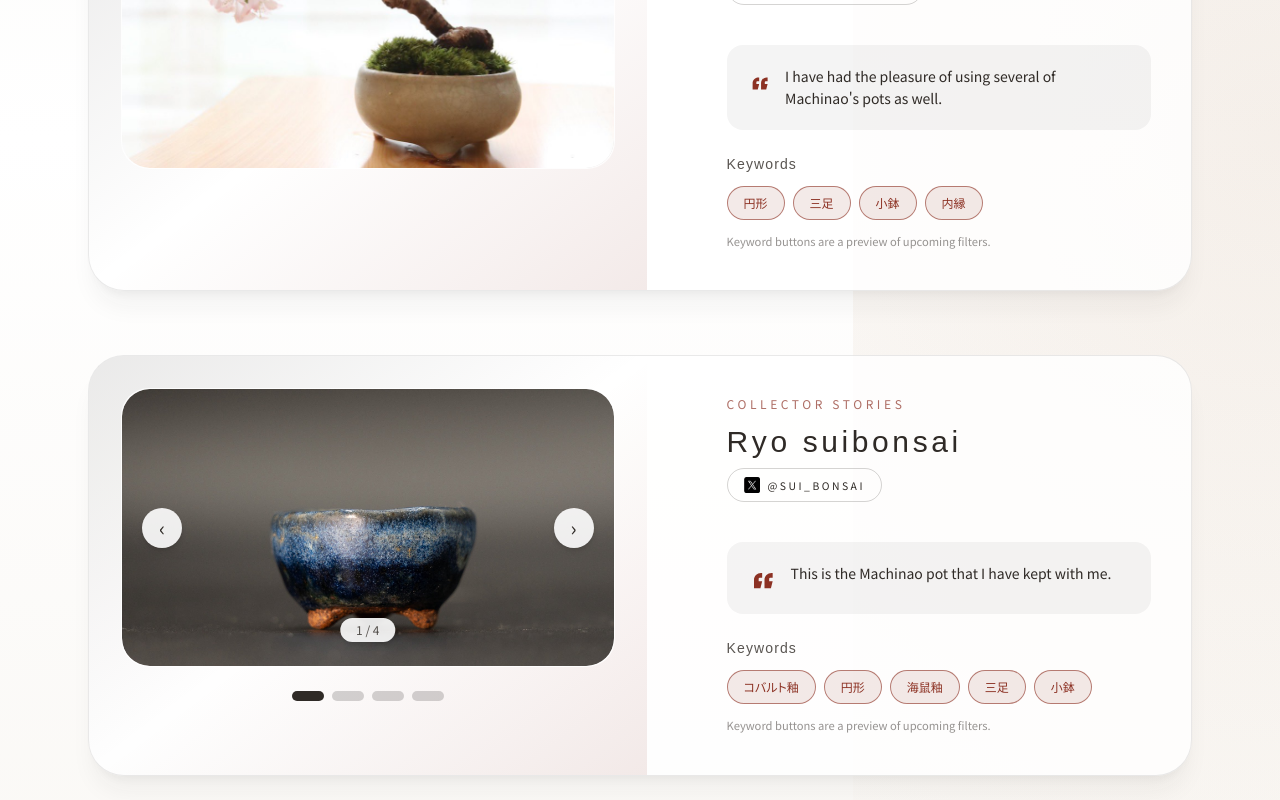
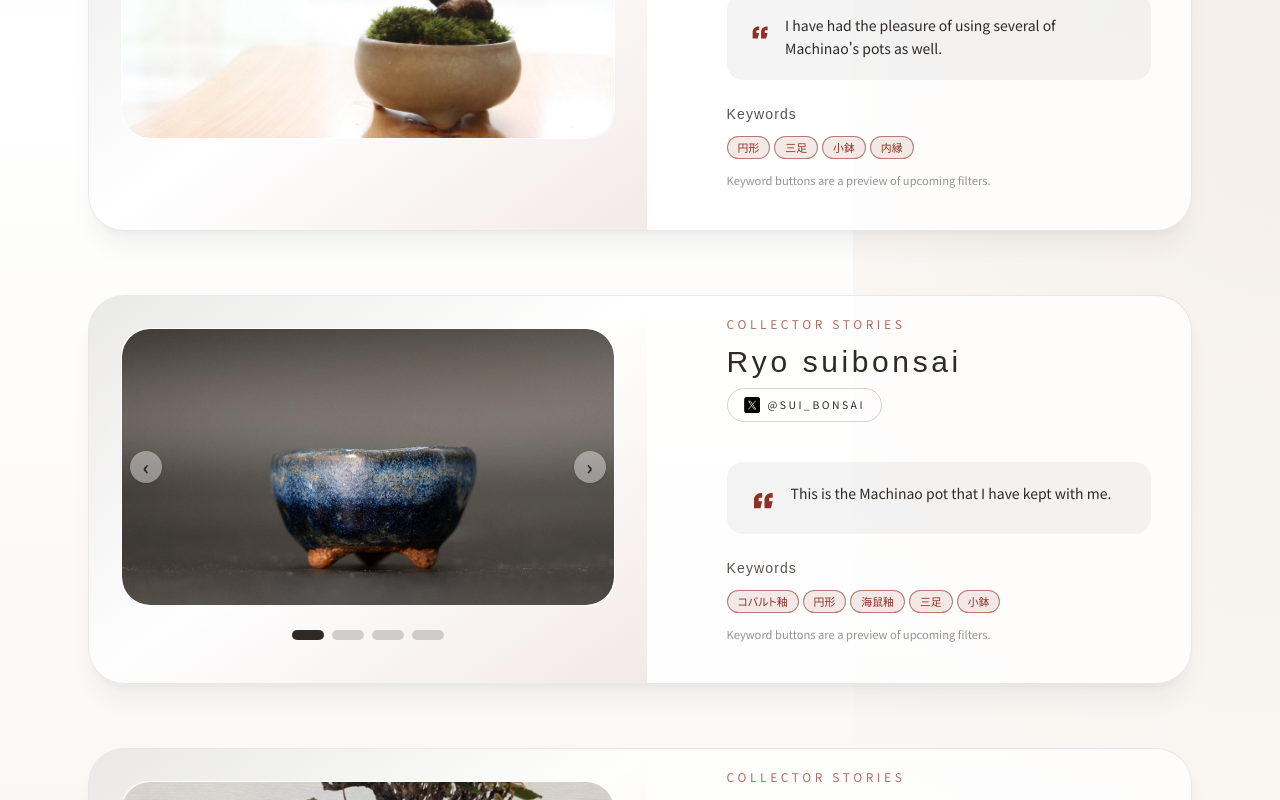
Before and after one commit to offdelta/imaokamachinao, a Next.js app: page /en/collectors in a window 1280 px wide. Shown: the part 1240-2040 px from the top of the page. Built offline with nearby package versions, Linux system fonts and the light colour scheme.

Commit message:
small fix

```diff
--- a/components/ProvidedCollectionCard.tsx
+++ b/components/ProvidedCollectionCard.tsx
@@ -256,25 +256,21 @@ export function ProvidedCollectionCard({ collection, locale }: Props) {
                 type="button"
                 onClick={handlePrev}
                 aria-label={locale === "ja" ? "前の写真" : "Previous photo"}
-                className="group absolute left-5 top-1/2 flex h-10 w-10 -translate-y-1/2 items-center justify-center rounded-full bg-white/90 text-primary shadow-md transition hover:-translate-y-[55%] hover:bg-primary hover:text-white"
+                className="group absolute left-2 top-1/2 flex h-8 w-8 -translate-y-1/2 items-center justify-center rounded-full bg-white/40 text-primary shadow transition hover:-translate-y-[55%] hover:bg-primary hover:text-white"
               >
-                <span aria-hidden className="text-xl leading-none">‹</span>
+                <span aria-hidden className="text-xl font-semibold">‹</span>
               </button>
               <button
                 type="button"
                 onClick={handleNext}
                 aria-label={locale === "ja" ? "次の写真" : "Next photo"}
-                className="group absolute right-5 top-1/2 flex h-10 w-10 -translate-y-1/2 items-center justify-center rounded-full bg-white/90 text-primary shadow-md transition hover:-translate-y-[45%] hover:bg-primary hover:text-white"
+                className="group absolute right-2 top-1/2 flex h-8 w-8 -translate-y-1/2 items-center justify-center rounded-full bg-white/40 text-primary shadow transition hover:-translate-y-[45%] hover:bg-primary hover:text-white"
               >
-                <span aria-hidden className="text-xl leading-none">›</span>
+                <span aria-hidden className="text-xl font-semibold">›</span>
               </button>
             </>
           )}
-          {total > 1 && (
-            <div className="absolute bottom-6 left-1/2 flex -translate-x-1/2 gap-2 rounded-full bg-white/90 px-4 py-1 text-xs text-primary/80 shadow-md">
-              {getPhotoLabel(locale, normalizedIndex, total)}
-            </div>
-          )}
+          {/* Removed photo counter overlay */}
         </div>
         {total > 1 && (
           <div className="mt-6 flex flex-wrap items-center justify-center gap-2">
@@ -295,7 +291,7 @@ export function ProvidedCollectionCard({ collection, locale }: Props) {
           </div>
         )}
       </div>
-      <div className="flex flex-col justify-between gap-10 p-8 md:p-10">
+      <div className="flex flex-col justify-between gap-10 px-8 pb-8 pt-4 md:px-10 md:pb-10 md:pt-5">
         <header className="space-y-3">
           <p className="font-sans text-xs uppercase tracking-[0.3em] text-accent/70">
             {locale === "ja" ? "COLLECTOR STORIES" : "COLLECTOR STORIES"}
@@ -332,7 +328,7 @@ export function ProvidedCollectionCard({ collection, locale }: Props) {
               <p className="font-serif text-sm tracking-[0.08em] text-primary/80">
                 {locale === "ja" ? "キーワード" : "Keywords"}
               </p>
-              <div className="flex flex-wrap gap-2">
+              <div className="flex flex-wrap gap-1">
                 {allKeywords.map((keyword) => {
                   const isActive = currentKeywordSet.has(keyword);
                   return (
@@ -340,10 +336,10 @@ export function ProvidedCollectionCard({ collection, locale }: Props) {
                       key={`${collection.key}-${keyword}`}
                       type="button"
                       aria-pressed={isActive}
-                      className={`rounded-full border px-4 py-2 text-xs transition disabled:cursor-not-allowed ${
+                      className={`rounded-full border px-2.5 py-1 text-[0.68rem] leading-tight transition disabled:cursor-not-allowed ${
                         isActive
                           ? "border-accent/60 bg-accent/10 text-accent"
-                          : "border-primary/10 bg-white/70 text-primary hover:border-primary/20 hover:bg-primary/5"
+                          : "border-primary/10 bg-white/90 text-primary hover:border-primary/20 hover:bg-primary/5"
                       }`}
                       disabled
                     >
@@ -370,18 +366,20 @@ export function ProvidedCollectionCard({ collection, locale }: Props) {
             className="absolute inset-0 bg-black/60"
             onClick={closeModal}
           />
-          <div className="relative z-10 w-full max-w-5xl">
+          <div className="relative z-10 w-full max-w-5xl rounded-3xl bg-white/95 p-6 shadow-2xl">
             <div className="flex justify-end">
               <button
                 type="button"
                 onClick={closeModal}
-                className="inline-flex h-10 w-10 items-center justify-center rounded-full bg-white/90 text-primary shadow-md transition hover:bg-primary hover:text-white"
+                className="inline-flex h-10 w-10 items-center justify-center rounded-full bg-black/5 text-primary transition hover:bg-primary hover:text-white"
                 aria-label={locale === "ja" ? "閉じる" : "Close"}
               >
                 <span aria-hidden className="text-lg">×</span>
               </button>
             </div>
-            <div className="mt-4 flex justify-center">
+            <div className="mt-4">
+              <div className="relative mx-auto flex max-w-4xl items-center justify-center">
+                <div className="relative">
                   <Image
                     src={current.src}
                     alt={buildAlt(collection.displayName, current.isoDate, locale, normalizedIndex, total, current.label)}
@@ -390,6 +388,56 @@ export function ProvidedCollectionCard({ collection, locale }: Props) {
                     className={modalImageClass}
                     priority
                   />
+                  {total > 1 && (
+                    <>
+                      <button
+                        type="button"
+                        onClick={handlePrev}
+                        aria-label={locale === "ja" ? "前の写真" : "Previous photo"}
+                        className="group absolute left-1 top-1/2 flex h-8 w-8 -translate-y-1/2 items-center justify-center rounded-full bg-white/40 text-primary shadow transition hover:-translate-y-[55%] hover:bg-primary hover:text-white"
+                      >
+                        <span aria-hidden className="text-xl font-semibold">‹</span>
+                      </button>
+                      <button
+                        type="button"
+                        onClick={handleNext}
+                        aria-label={locale === "ja" ? "次の写真" : "Next photo"}
+                        className="group absolute right-1 top-1/2 flex h-8 w-8 -translate-y-1/2 items-center justify-center rounded-full bg-white/40 text-primary shadow transition hover:-translate-y-[45%] hover:bg-primary hover:text-white"
+                      >
+                        <span aria-hidden className="text-xl font-semibold">›</span>
+                      </button>
+                    </>
+                  )}
+                </div>
+              </div>
+              {total > 1 && (
+                <div className="mt-5 flex flex-wrap justify-center gap-2">
+                  {collection.images.map((image, idx) => {
+                    const isActive = idx === normalizedIndex;
+                    return (
+                      <button
+                        key={`${collection.key}-modal-thumb-${image.fileName ?? idx}`}
+                        type="button"
+                        onClick={() => setActiveIndex(idx)}
+                        className={`relative h-16 w-16 overflow-hidden rounded-2xl border transition ${
+                          isActive
+                            ? "border-accent shadow-lg shadow-accent/30"
+                            : "border-transparent shadow-sm hover:border-primary/30"
+                        }`}
+                        aria-label={`${locale === "ja" ? "写真" : "Photo"} ${idx + 1}`}
+                      >
+                        <Image
+                          src={image.src}
+                          alt={buildAlt(collection.displayName, image.isoDate, locale, idx, total, image.label)}
+                          fill
+                          sizes="64px"
+                          className="object-cover"
+                        />
+                      </button>
+                    );
+                  })}
+                </div>
+              )}
             </div>
           </div>
         </div>
```
Lines whose indentation alone changed are shown as unchanged.
